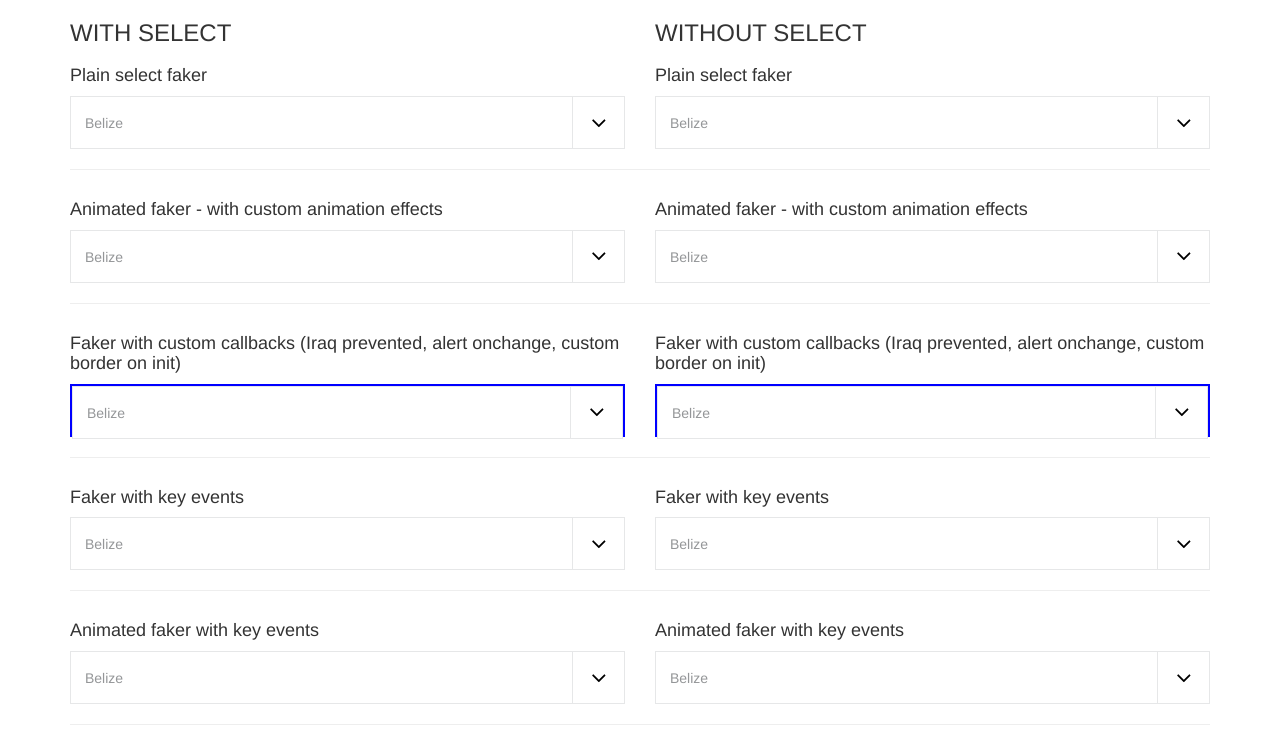
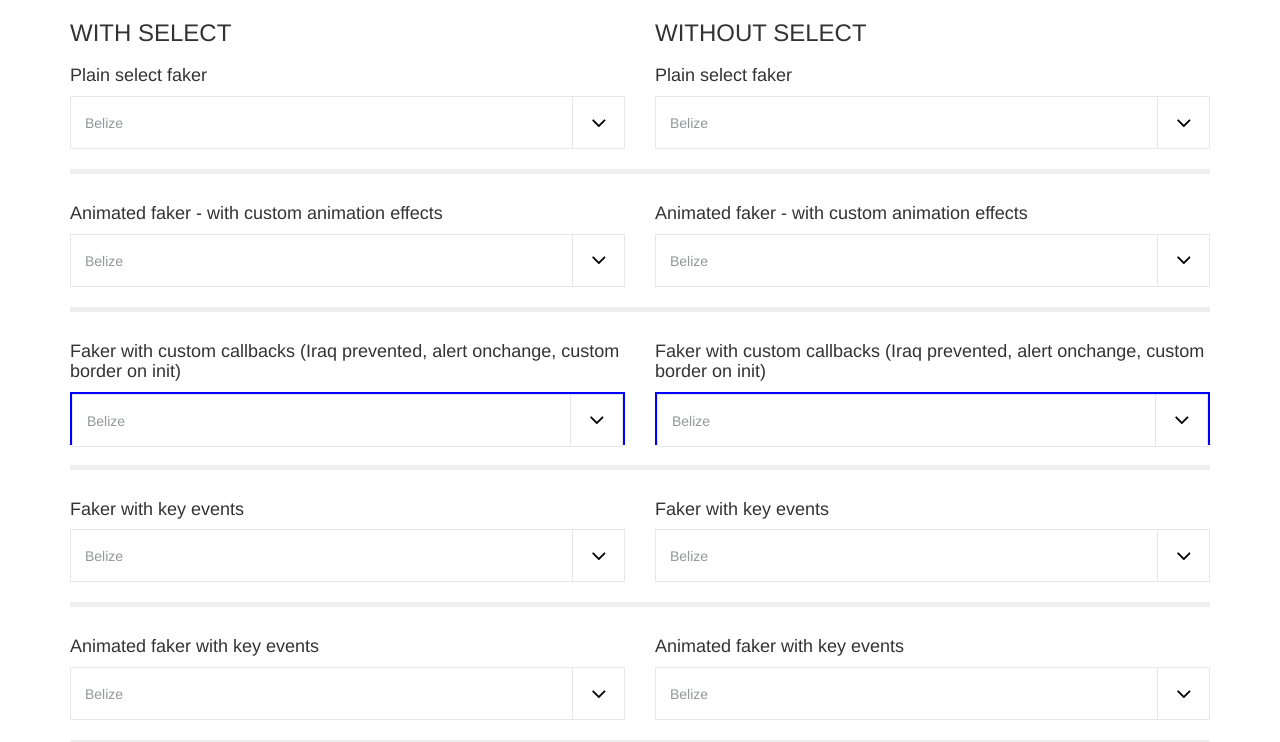
Before and after one commit to SpectoIT/specto-faker, a website: page index.html in a window 1280 px wide. Shown: the top 742 px of the page. Drawn offline with nearby package versions, Linux system fonts and the light colour scheme.

Commit message:
index.html examples

```diff
--- a/index.html
+++ b/index.html
@@ -13,6 +13,9 @@
 
     <script type="text/javascript" src="testing_dependencies/bower_components/jquery/dist/jquery.js"></script>
 	<script type="text/javascript" src="specto_faker.js"></script>
+	<style>
+		hr { border-width: thick; }
+	</style>
 
 </head>
 
```
